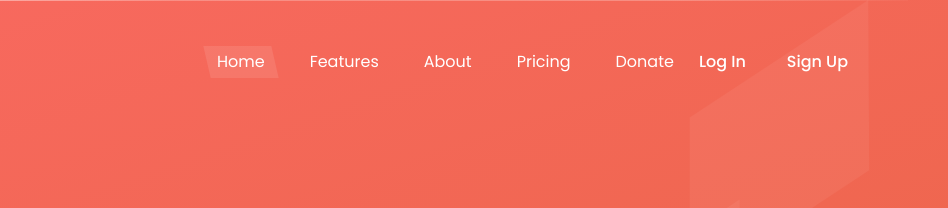
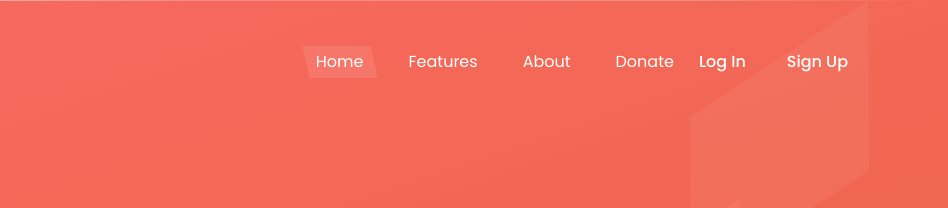
Before and after one commit to MealLensAI/landingpage, a plain HTML site: page index.html in a window 1280 px wide. Shown: the top 208 px of the page, 332-1280 px from the left. Drawn offline with Linux system fonts and the light colour scheme; no server answers; a script that the page names is missing.

Commit message:
removed pricing

```diff
--- a/index.html
+++ b/index.html
@@ -241,9 +241,9 @@
                                             <a class="page-scroll" href="#about">About</a>
                                         </li>
 
-                                        <li class="nav-item">
-                                            <a class="page-scroll" href="#pricing">Pricing</a>
-                                        </li>
+<!--                                        <li class="nav-item">-->
+<!--                                            <a class="page-scroll" href="#pricing">Pricing</a>-->
+<!--                                        </li>-->
                                         <li class="nav-item">
                                             <a class="page-scroll" href="#" onclick="openDonateModal()" style="cursor: pointer;">Donate</a>
                                         </li>
```
